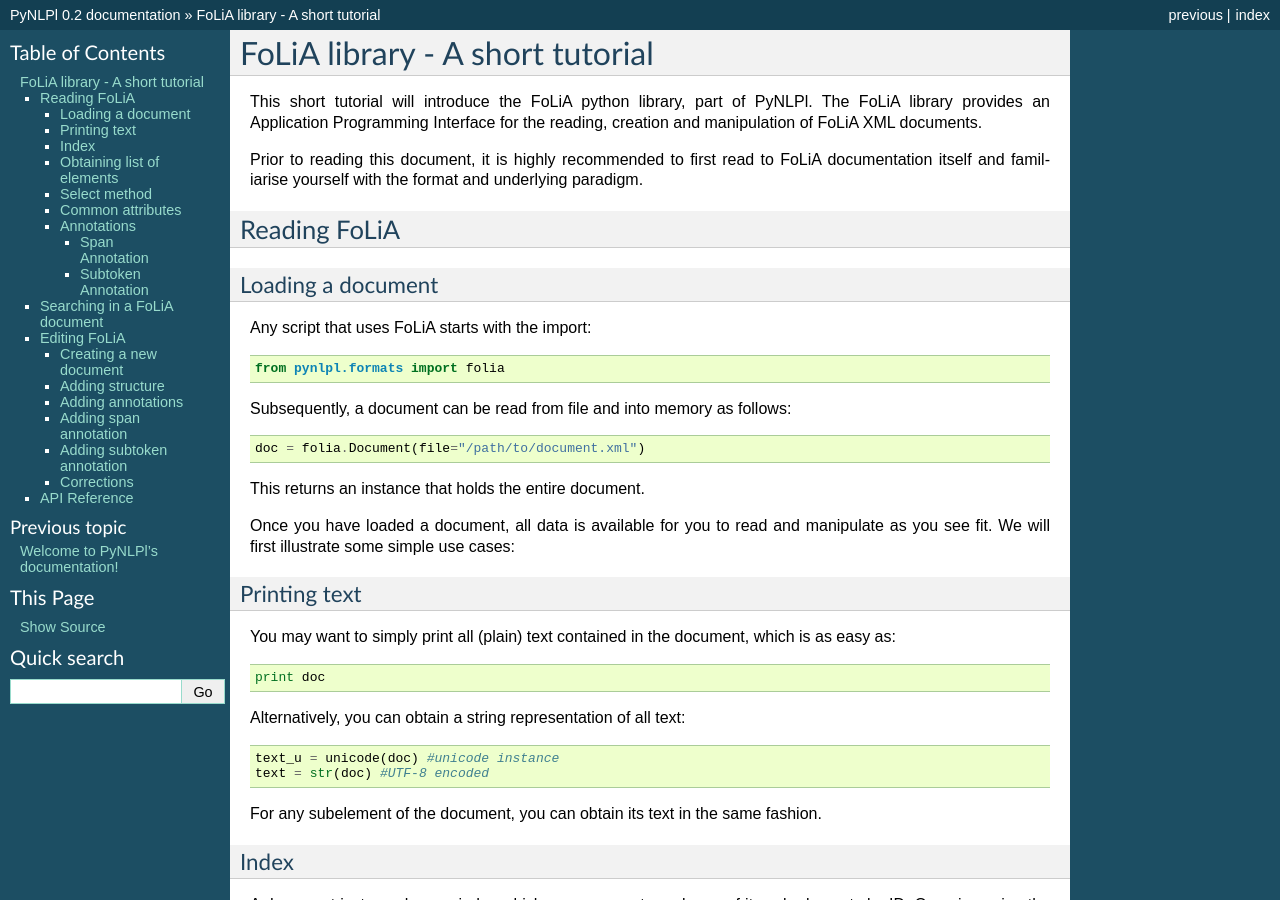
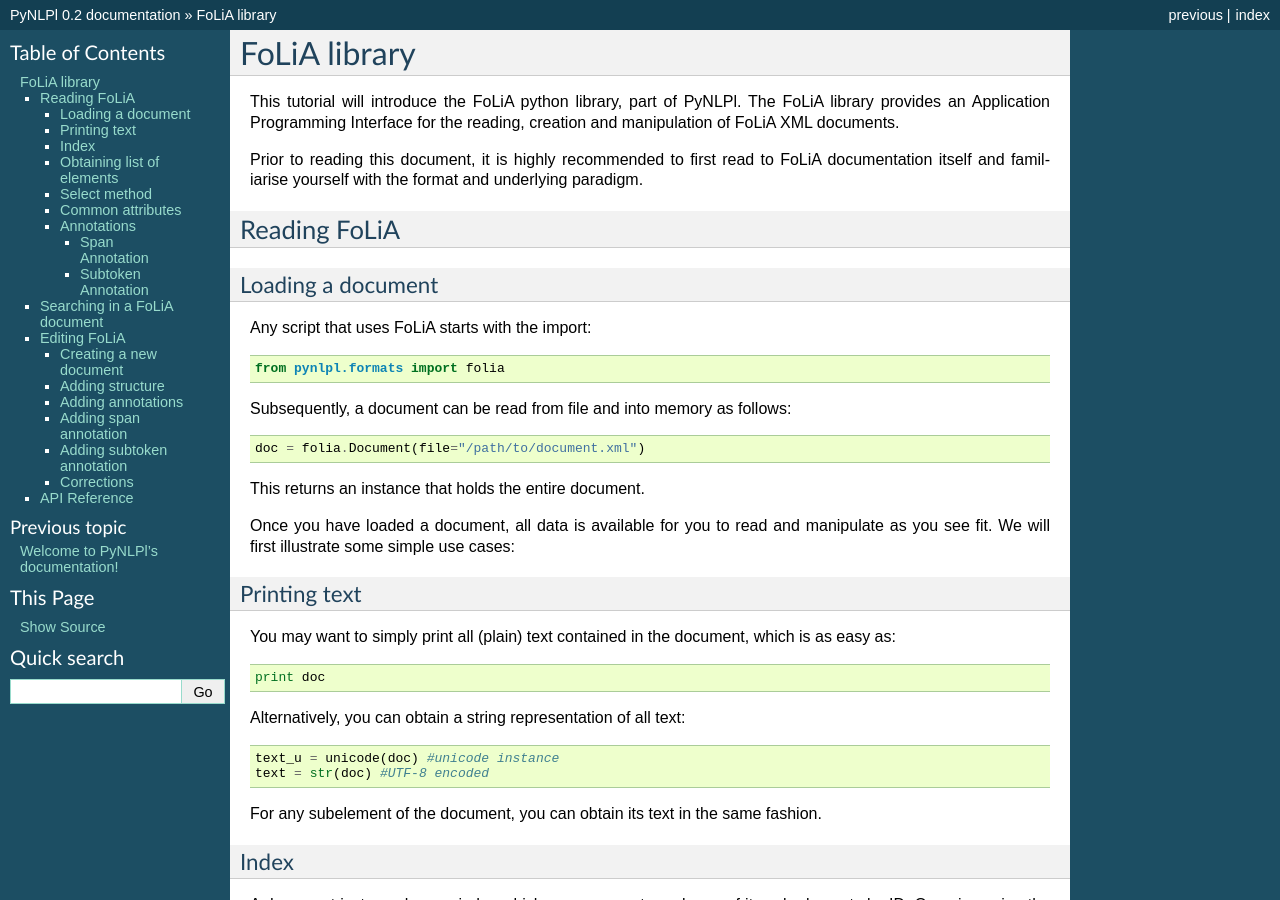
Before and after one commit to proycon/foliapy, a Sphinx documentation site: the page built from docs/folia.rst, in a window 1280 px wide and 900 px high. Built offline with Sphinx 7.4.7, drawn with Linux system fonts in a browser that asks for light colours; some of the changed text lies outside the part shown.

Commit message:
update
git-svn-id: https://ilk.uvt.nl/svn/trunk/sources/pynlpl@10511 12f355fe-0486-481a-ad91-c297ab22b4e3

```diff
--- a/docs/folia.rst
+++ b/docs/folia.rst
@@ -1,8 +1,8 @@
 
-FoLiA library - A short tutorial
-***************************************
+FoLiA library
+*************
 
-This short tutorial will introduce the FoLiA python library, part of PyNLPl. The FoLiA library provides an Application Programming Interface for the reading, creation and manipulation of FoLiA XML documents.
+This tutorial will introduce the FoLiA python library, part of PyNLPl. The FoLiA library provides an Application Programming Interface for the reading, creation and manipulation of FoLiA XML documents.
 
 Prior to reading this document, it is highly recommended to first read to FoLiA documentation itself and familiarise yourself with the format and underlying paradigm.
 
```
